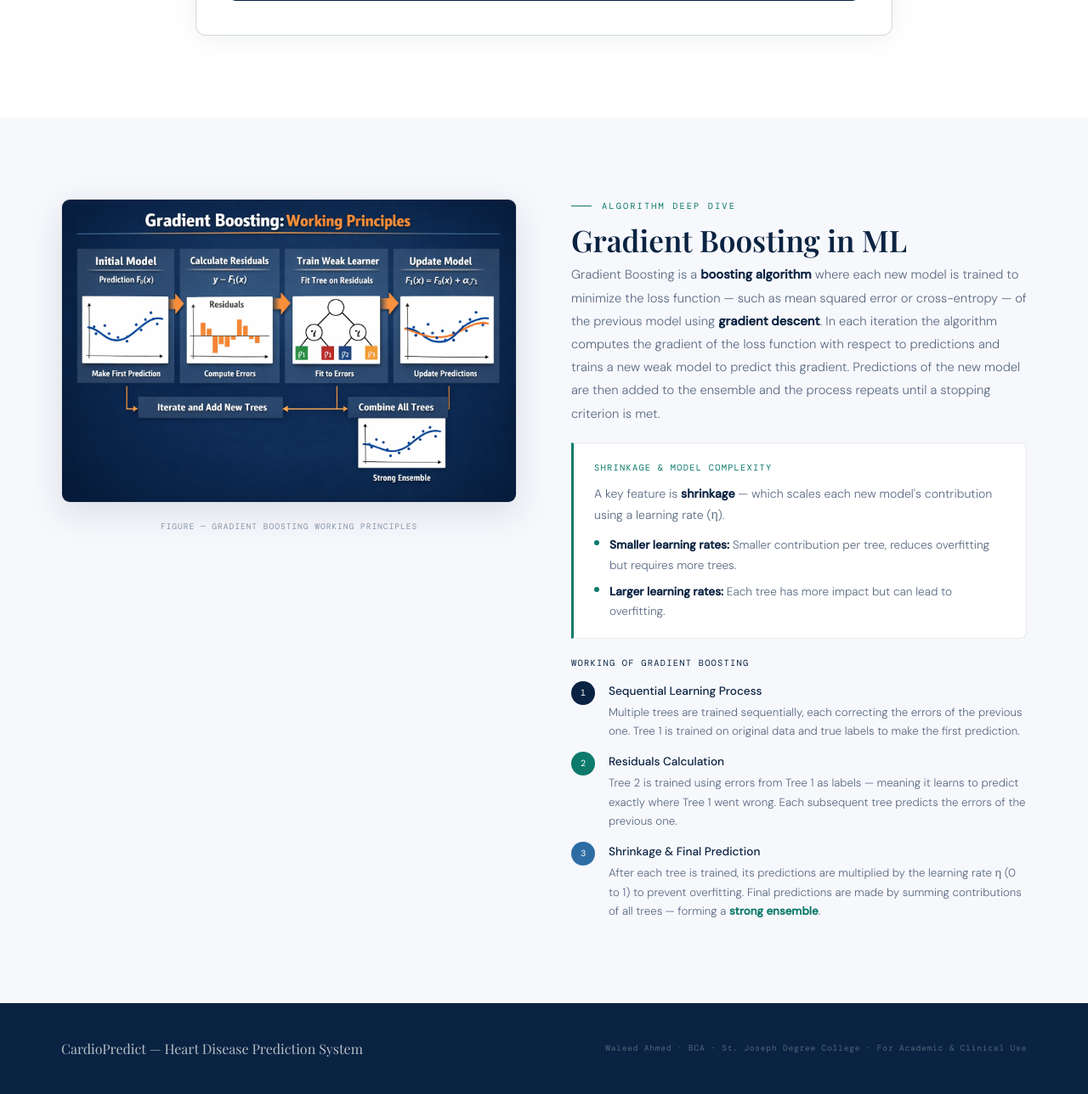
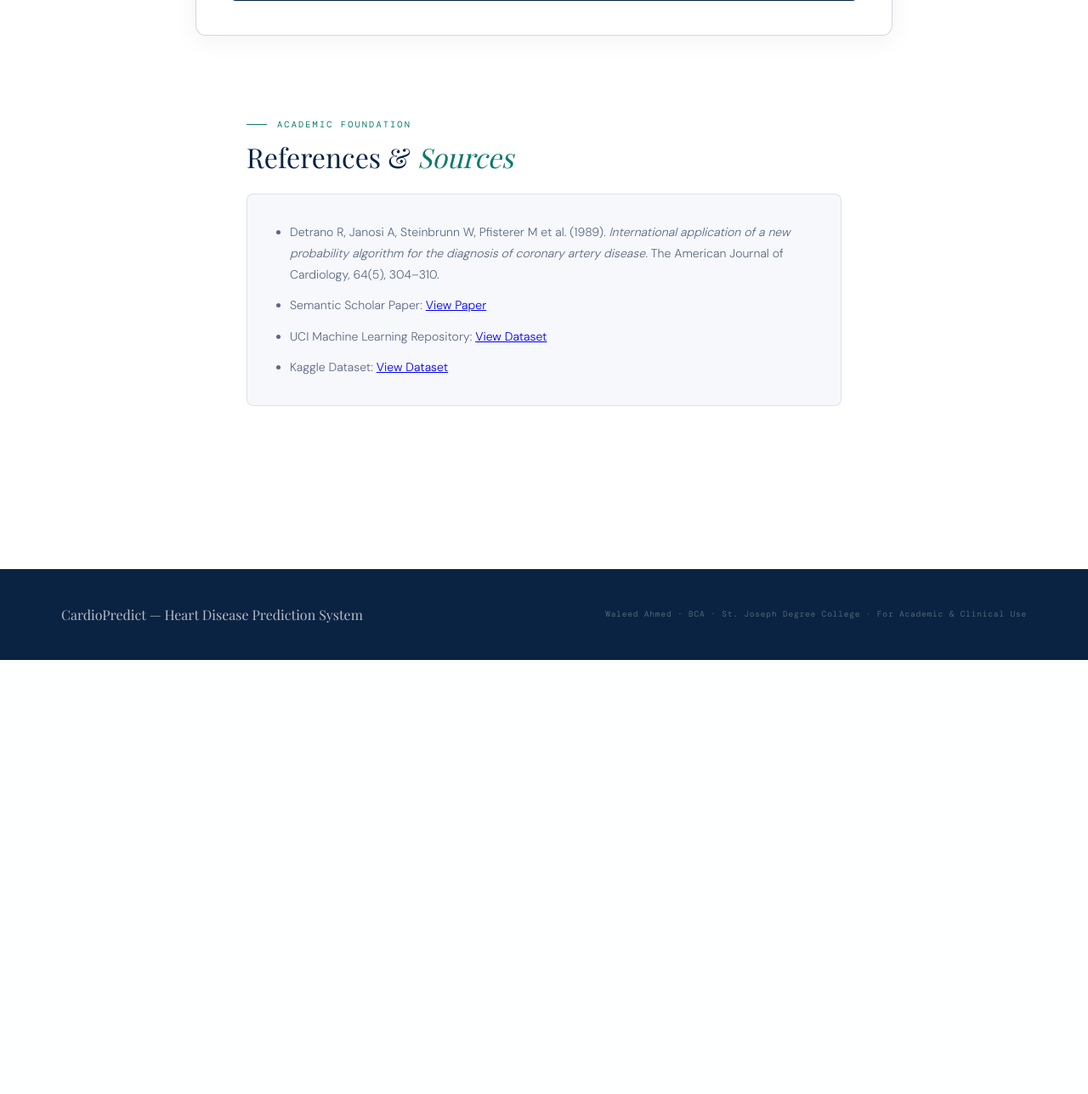
Before and after one commit to Waleedcoderarch/waleed, a Flask app: page / in a window 1280 px wide. Shown: the part 4109-5397 px from the top of the page at 85% size. After the commit the page ends 4886 px from the top, so only its background shows below. Run offline with Flask 2, Linux system fonts and the light colour scheme; parts of the project's set-up code (start-up, migrations or seed data) failed here and were passed over; some web fonts are replaced.

Commit message:
Updated Authors Sections

```diff
--- a/Heart-Disease-Prediction-Using-ML-/templates/index.html
+++ b/Heart-Disease-Prediction-Using-ML-/templates/index.html
@@ -323,86 +323,58 @@
         </form>
       </div>
     </div>
-  </section>
+    <section id="references">
+  <div class="container">
 
-   <!-- ── Gradient Boosting Info Section ── -->
-  <section id="algorithm" style="background:var(--off);padding:6rem 0;">
-    <div class="container">
-      <div style="display:grid;grid-template-columns:1fr 1fr;gap:4rem;align-items:flex-start;">
+    <div class="reveal" style="max-width: 700px; margin: 0 auto;">
 
-        <!-- Left: Image -->
-        <div class="reveal" style="position:relative;">
-          <img src="{{ url_for('static', filename='gradientboosting.png') }}"
-               alt="Gradient Boosting Working Principles"
-               style="width:100%;border-radius:10px;box-shadow:0 12px 40px rgba(10,35,66,0.12);border:1px solid var(--border);">
-          <div style="margin-top:0.75rem;text-align:center;font-family:var(--mono);font-size:0.6rem;letter-spacing:0.1em;text-transform:uppercase;color:var(--light);">Figure — Gradient Boosting Working Principles</div>
-        </div>
+      <div class="section-eyebrow">Academic Foundation</div>
+      <h2 class="project-heading" style="font-size: 2rem;">
+        References & <em>Sources</em>
+      </h2>
 
-        <!-- Right: Description -->
-        <div class="reveal reveal-delay-2">
-          <div class="section-eyebrow">Algorithm Deep Dive</div>
-          <h2 style="font-family:var(--serif);font-size:clamp(1.6rem,3vw,2.2rem);font-weight:600;color:var(--navy);line-height:1.15;margin-bottom:0.4rem;">Gradient Boosting in ML</h2>
+      <div class="project-card" style="margin-top: 1.5rem;">
 
+        <ul class="card-text" style="padding-left: 18px;">
 
-          <p style="font-size:0.92rem;color:var(--muted);line-height:1.85;margin-bottom:1.25rem;">
-            Gradient Boosting is a <strong style="color:var(--navy);">boosting algorithm</strong> where each new model is trained to minimize the loss function — such as mean squared error or cross-entropy — of the previous model using <strong style="color:var(--navy);">gradient descent</strong>. In each iteration the algorithm computes the gradient of the loss function with respect to predictions and trains a new weak model to predict this gradient. Predictions of the new model are then added to the ensemble and the process repeats until a stopping criterion is met.
-          </p>
+          <li style="margin-bottom: 12px;">
+            Detrano R, Janosi A, Steinbrunn W, Pfisterer M et al. (1989).
+            <i>International application of a new probability algorithm for the diagnosis of coronary artery disease.</i>
+            The American Journal of Cardiology, 64(5), 304–310.
+          </li>
 
-          <!-- Shrinkage -->
-          <div style="background:var(--white);border:1px solid var(--border);border-left:3px solid var(--teal);border-radius:0 8px 8px 0;padding:1.25rem 1.5rem;margin-bottom:1.25rem;">
-            <p style="font-family:var(--mono);font-size:0.65rem;letter-spacing:0.12em;text-transform:uppercase;color:var(--teal);margin-bottom:0.6rem;">Shrinkage &amp; Model Complexity</p>
-            <p style="font-size:0.88rem;color:var(--muted);line-height:1.75;margin-bottom:0.75rem;">A key feature is <strong style="color:var(--navy);">shrinkage</strong> — which scales each new model's contribution using a learning rate (η).</p>
-            <div style="display:flex;flex-direction:column;gap:0.5rem;">
-              <div style="display:flex;gap:0.75rem;align-items:flex-start;">
-                <span style="width:6px;height:6px;border-radius:50%;background:var(--teal);flex-shrink:0;margin-top:6px;"></span>
-                <p style="font-size:0.85rem;color:var(--muted);line-height:1.7;"><strong style="color:var(--navy);">Smaller learning rates:</strong> Smaller contribution per tree, reduces overfitting but requires more trees.</p>
-              </div>
-              <div style="display:flex;gap:0.75rem;align-items:flex-start;">
-                <span style="width:6px;height:6px;border-radius:50%;background:var(--teal);flex-shrink:0;margin-top:6px;"></span>
-                <p style="font-size:0.85rem;color:var(--muted);line-height:1.7;"><strong style="color:var(--navy);">Larger learning rates:</strong> Each tree has more impact but can lead to overfitting.</p>
-              </div>
-            </div>
-          </div>
+          <li style="margin-bottom: 12px;">
+            Semantic Scholar Paper:
+            <a href="https://www.semanticscholar.org/paper/International-application-of-a-new-probability-for-Detrano-J%C3%A1nosi/a7d714f8f87bfc41351eb5ae1e5472f0ebbe0574" target="_blank">
+              View Paper
+            </a>
+          </li>
 
-          <!-- Working Steps -->
-          <p style="font-family:var(--mono);font-size:0.65rem;letter-spacing:0.12em;text-transform:uppercase;color:var(--navy);margin-bottom:0.75rem;">Working of Gradient Boosting</p>
-          <div style="display:flex;flex-direction:column;gap:0.75rem;">
+          <li style="margin-bottom: 12px;">
+            UCI Machine Learning Repository:
+            <a href="https://archive.ics.uci.edu/dataset/45/heart+disease" target="_blank">
+              View Dataset
+            </a>
+          </li>
 
-            <div style="display:flex;gap:1rem;align-items:flex-start;">
-              <div style="min-width:28px;height:28px;background:var(--navy);border-radius:50%;display:flex;align-items:center;justify-content:center;flex-shrink:0;">
-                <span style="font-family:var(--mono);font-size:0.65rem;color:white;font-weight:500;">1</span>
-              </div>
-              <div>
-                <p style="font-size:0.85rem;font-weight:500;color:var(--navy);margin-bottom:0.2rem;">Sequential Learning Process</p>
-                <p style="font-size:0.83rem;color:var(--muted);line-height:1.7;">Multiple trees are trained sequentially, each correcting the errors of the previous one. Tree 1 is trained on original data and true labels to make the first prediction.</p>
-              </div>
-            </div>
+          <li>
+            Kaggle Dataset:
+            <a href="https://www.kaggle.com/datasets/johnsmith88/heart-disease-dataset" target="_blank">
+              View Dataset
+            </a>
+          </li>
 
-            <div style="display:flex;gap:1rem;align-items:flex-start;">
-              <div style="min-width:28px;height:28px;background:var(--teal);border-radius:50%;display:flex;align-items:center;justify-content:center;flex-shrink:0;">
-                <span style="font-family:var(--mono);font-size:0.65rem;color:white;font-weight:500;">2</span>
-              </div>
-              <div>
-                <p style="font-size:0.85rem;font-weight:500;color:var(--navy);margin-bottom:0.2rem;">Residuals Calculation</p>
-                <p style="font-size:0.83rem;color:var(--muted);line-height:1.7;">Tree 2 is trained using errors from Tree 1 as labels — meaning it learns to predict exactly where Tree 1 went wrong. Each subsequent tree predicts the errors of the previous one.</p>
-              </div>
-            </div>
+        </ul>
 
-            <div style="display:flex;gap:1rem;align-items:flex-start;">
-              <div style="min-width:28px;height:28px;background:var(--navy-light);border-radius:50%;display:flex;align-items:center;justify-content:center;flex-shrink:0;">
-                <span style="font-family:var(--mono);font-size:0.65rem;color:white;font-weight:500;">3</span>
-              </div>
-              <div>
-                <p style="font-size:0.85rem;font-weight:500;color:var(--navy);margin-bottom:0.2rem;">Shrinkage &amp; Final Prediction</p>
-                <p style="font-size:0.83rem;color:var(--muted);line-height:1.7;">After each tree is trained, its predictions are multiplied by the learning rate η (0 to 1) to prevent overfitting. Final predictions are made by summing contributions of all trees — forming a <strong style="color:var(--teal);">strong ensemble</strong>.</p>
-              </div>
       </div>
 
     </div>
-        </div>
-      </div>
+
   </div>
 </section>
+  </section>
+
+
 
   <footer>
     <div class="footer-inner">
```
Lines whose indentation alone changed are shown as unchanged.
